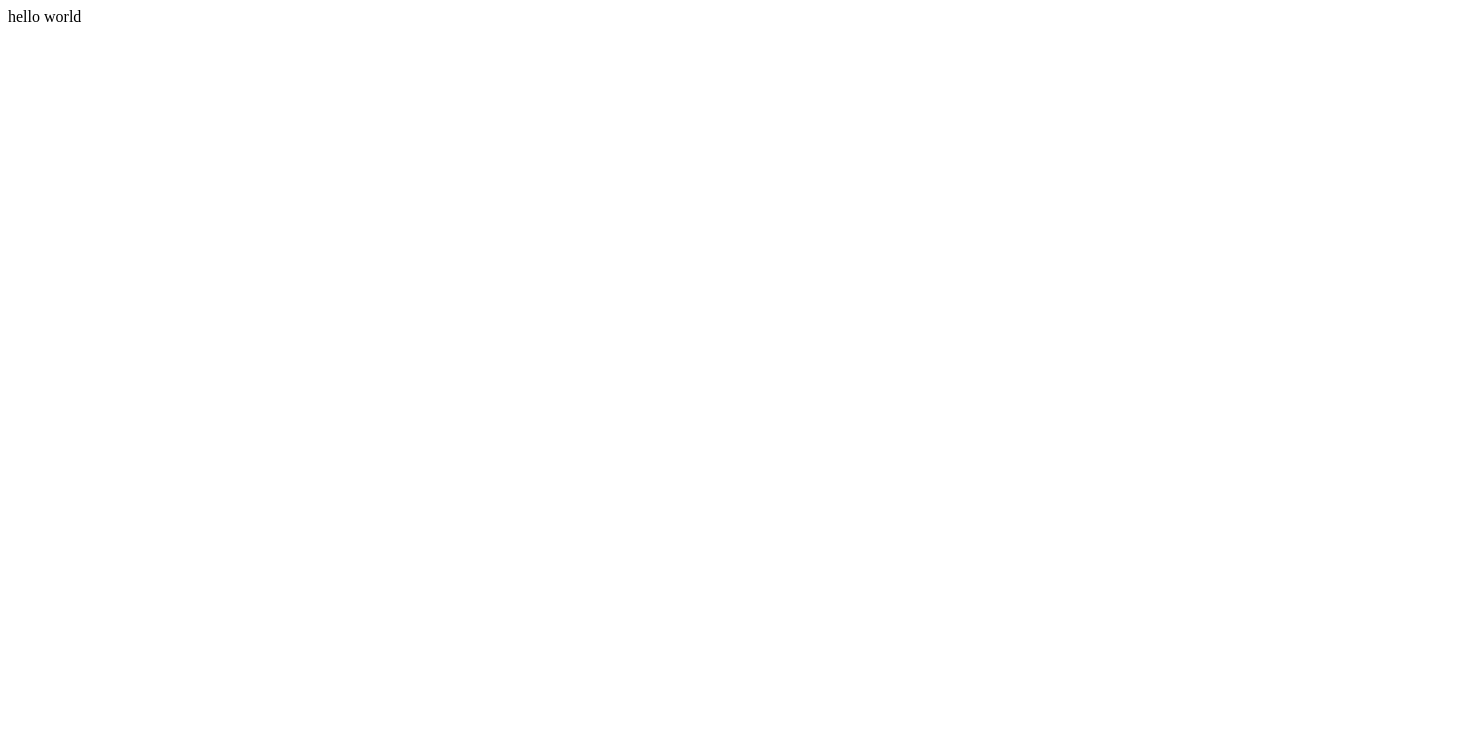
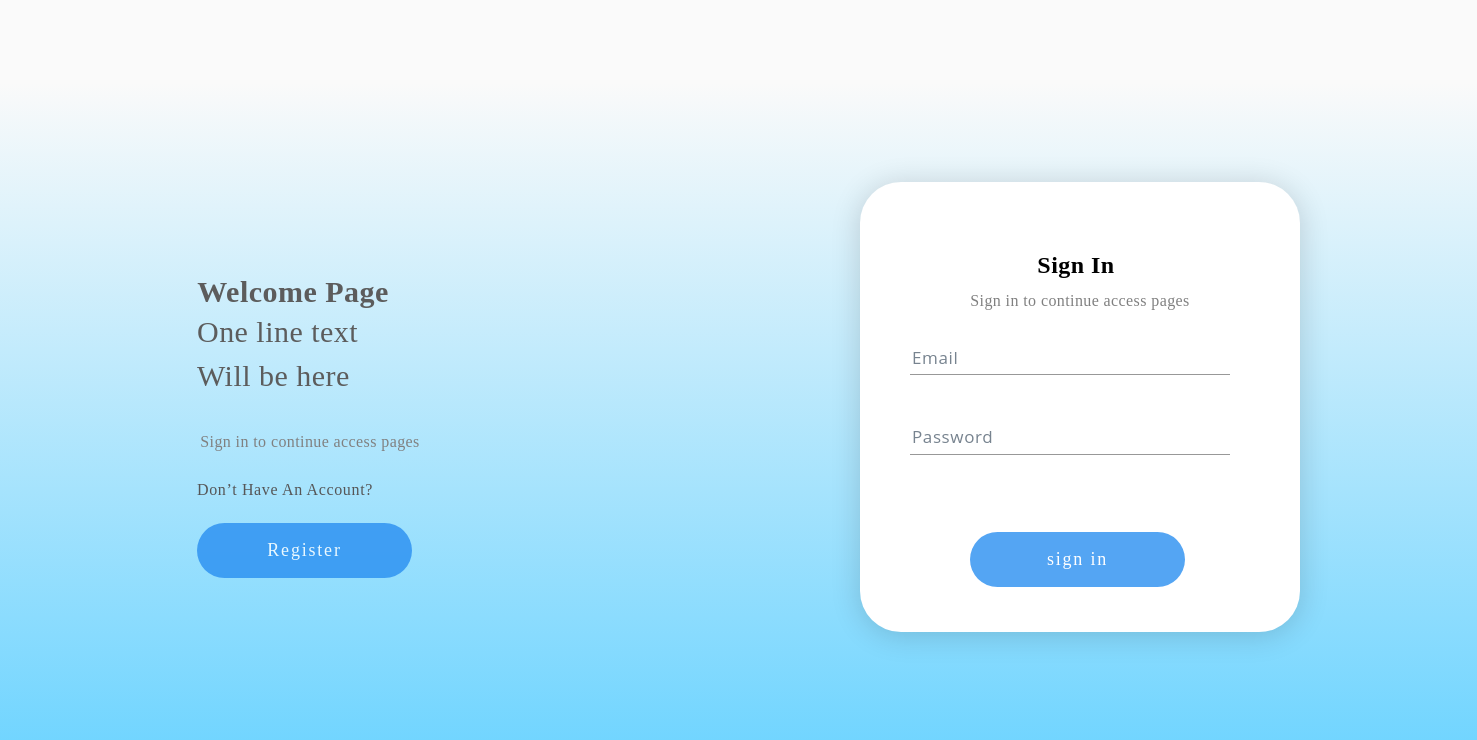
Before and after one commit to vulcan37/surveyFormProject, a React (Create React App) app in the folder front-end/: page / in a window 1280 px wide. Shown: the top 740 px of the page, 1477 px wide, since content can reach past the window. Built offline with nearby package versions, Linux system fonts and the light colour scheme.

Commit message:
added routes for signup and signin page

```diff
--- a/front-end/src/App.js
+++ b/front-end/src/App.js
@@ -1,8 +1,17 @@
+import SignUp from "./Pages/SignUp/SignUp";
+import { BrowserRouter, Route, Routes } from 'react-router-dom'
+import SignIn from "./Pages/SignIn/SignIn";
+
 
 function App() {
   return (
     <div className="App">
-      hello world
+      <BrowserRouter>
+        <Routes>
+          <Route path="/" Component={SignIn} />
+          <Route path="/register" Component={SignUp} />
+        </Routes>
+      </BrowserRouter>
     </div>
   );
 }
```
